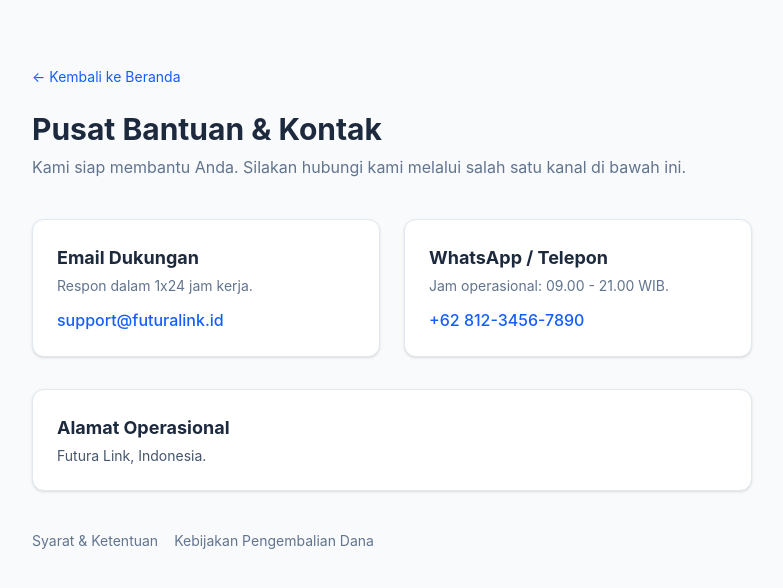
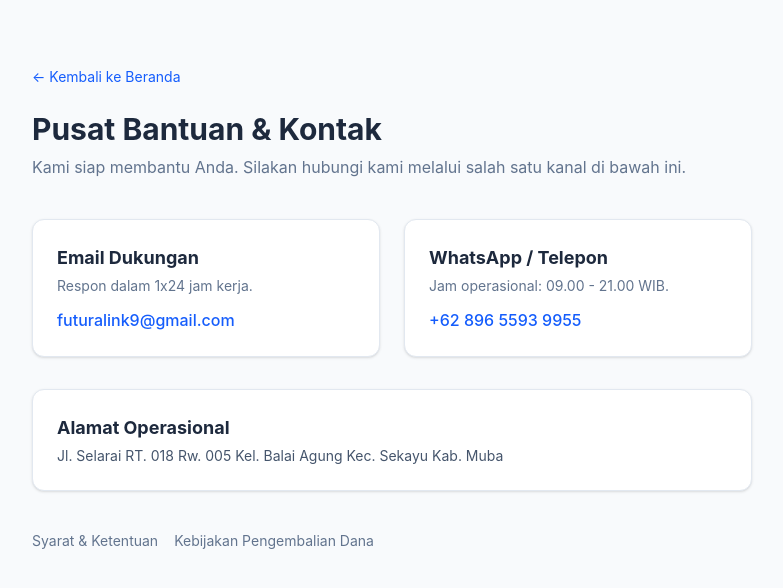
Before and after one commit to obygege/Web-Surat-Otomatis, a Next.js app: page /kontak in a window 1280 px wide. Shown: the top 588 px of the page, without its empty margins (248-1031 px from the left). Built offline with nearby package versions, Linux system fonts and the light colour scheme; no server answers.

Commit message:
Semi Final Result

```diff
--- a/src/app/kontak/page.js
+++ b/src/app/kontak/page.js
@@ -21,7 +21,7 @@
             <p className="text-slate-500 text-sm mb-3">Respon dalam 1x24 jam kerja.</p>
             {/* TODO: ganti dengan email resmi Anda */}
             <a href="mailto:support@futuralink.id" className="text-blue-600 font-medium hover:underline">
-              support@futuralink.id
+              futuralink9@gmail.com
             </a>
           </div>
 
@@ -29,8 +29,8 @@
             <h2 className="font-bold text-lg mb-1">WhatsApp / Telepon</h2>
             <p className="text-slate-500 text-sm mb-3">Jam operasional: 09.00 - 21.00 WIB.</p>
             {/* TODO: ganti dengan nomor WhatsApp resmi Anda */}
-            <a href="https://wa.me/6281234567890" target="_blank" rel="noopener noreferrer" className="text-blue-600 font-medium hover:underline">
-              +62 812-3456-7890
+            <a href="https://wa.me/6289655939955" target="_blank" rel="noopener noreferrer" className="text-blue-600 font-medium hover:underline">
+              +62 896 5593 9955
             </a>
           </div>
         </div>
@@ -38,7 +38,7 @@
         <div className="mt-8 bg-white border border-slate-200 rounded-xl p-6 shadow-sm">
           <h2 className="font-bold text-lg mb-1">Alamat Operasional</h2>
           {/* TODO: ganti dengan alamat resmi Anda */}
-          <p className="text-slate-600 text-sm">Futura Link, Indonesia.</p>
+          <p className="text-slate-600 text-sm">Jl. Selarai RT. 018 Rw. 005 Kel. Balai Agung Kec. Sekayu Kab. Muba</p>
         </div>
 
         <div className="mt-10 flex gap-4 text-sm">
```
